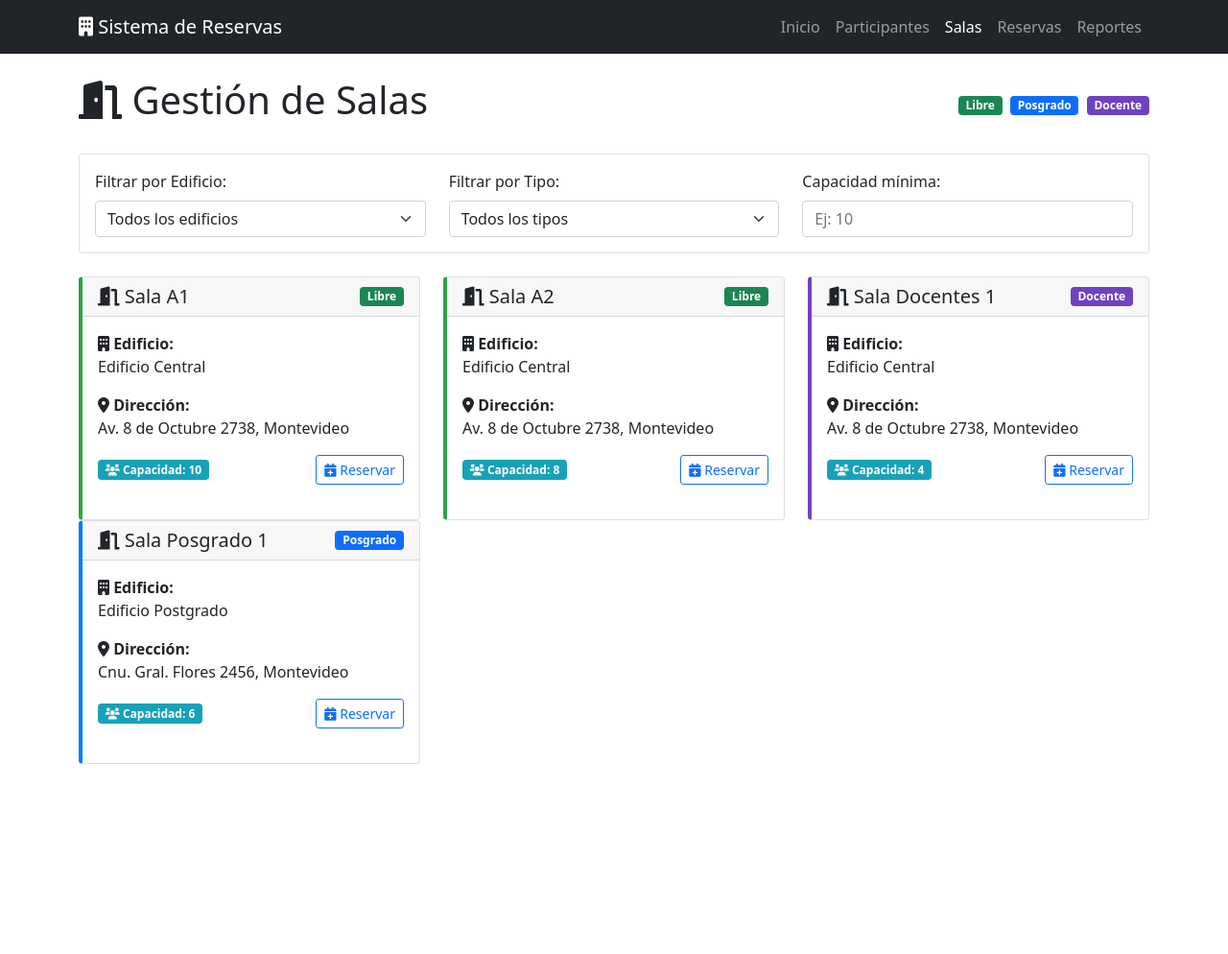
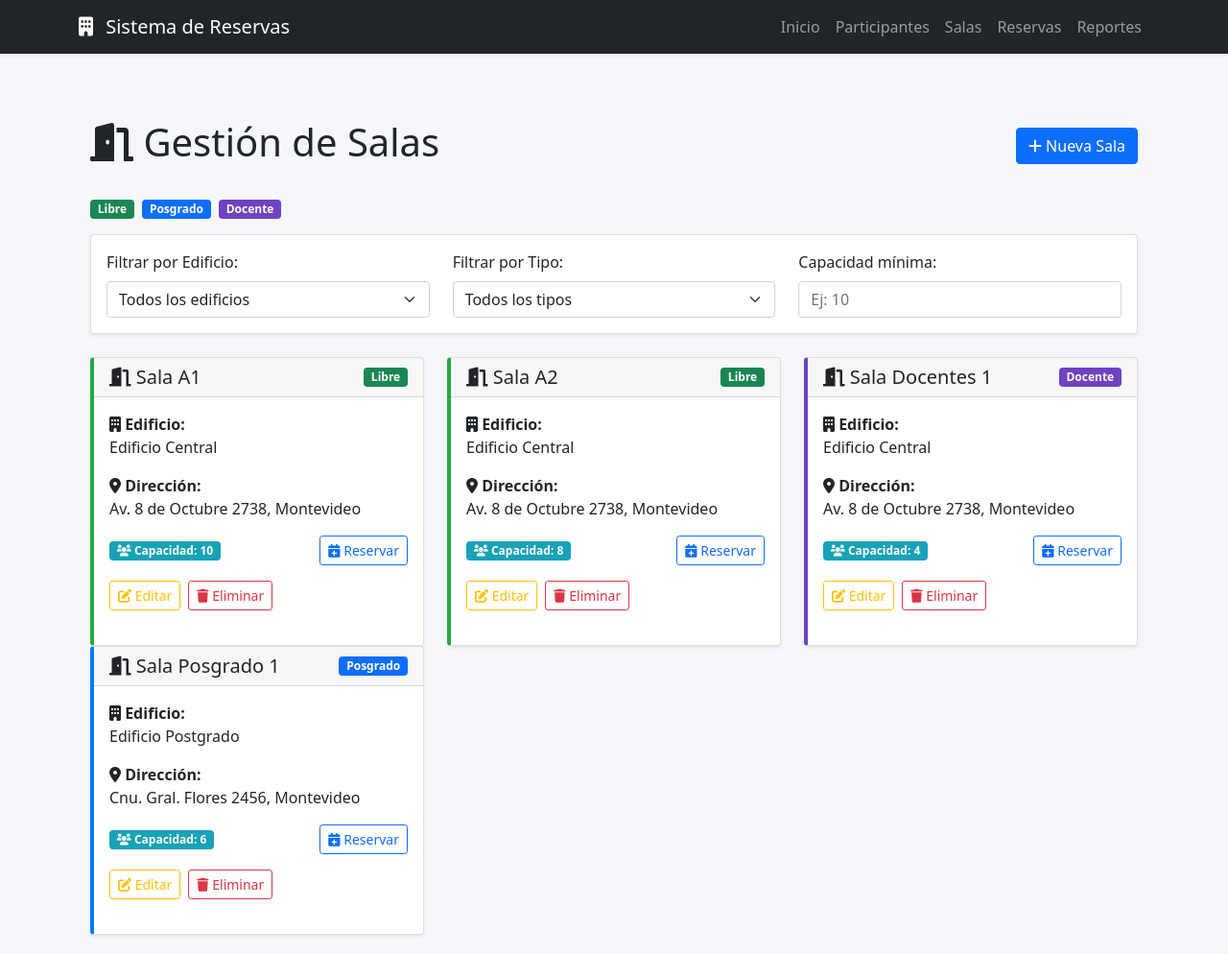
Before and after one commit to FragaEmanuel/Proyecto-Base-de-datos, a Flask app: page /salas in a window 1280 px wide. Shown: the whole page at 96% size. Before the commit the page ends 796 px from the top, so only its background shows below. Run offline with Flask 3, Linux system fonts and the light colour scheme; data that the repository does not hold is empty.

Commit message:
gestion salas

```diff
--- a/templates/salas.html
+++ b/templates/salas.html
@@ -1,11 +1,8 @@
-<!DOCTYPE html>
-<html lang="es">
-<head>
-    <meta charset="UTF-8">
-    <meta name="viewport" content="width=device-width, initial-scale=1.0">
-    <title>Gestión de Salas - Sistema de Reservas</title>
-    <link href="https://cdn.jsdelivr.net/npm/bootstrap@5.1.3/dist/css/bootstrap.min.css" rel="stylesheet">
+{% extends "base.html" %}
+
+{% block content %}
 <link href="https://cdnjs.cloudflare.com/ajax/libs/font-awesome/6.0.0/css/all.min.css" rel="stylesheet">
+
 <style>
     .card {
         transition: transform 0.2s;
@@ -20,44 +17,30 @@
     .badge-capacidad { background-color: #17a2b8; }
     .bg-purple { background-color: #6f42c1; }
 </style>
-</head>
-<body>
-    <nav class="navbar navbar-expand-lg navbar-dark bg-dark">
-        <div class="container">
-            <a class="navbar-brand" href="/">
-                <i class="fas fa-building"></i> Sistema de Reservas
-            </a>
-            <button class="navbar-toggler" type="button" data-bs-toggle="collapse" data-bs-target="#navbarNav">
-                <span class="navbar-toggler-icon"></span>
-            </button>
-            <div class="collapse navbar-collapse" id="navbarNav">
-                <div class="navbar-nav ms-auto">
-                    <a class="nav-link" href="/">Inicio</a>
-                    <a class="nav-link" href="/participantes">Participantes</a>
-                    <a class="nav-link active" href="/salas">Salas</a>
-                    <a class="nav-link" href="/reservas">Reservas</a>
-                    <a class="nav-link" href="/reportes">Reportes</a>
-                </div>
-            </div>
-        </div>
-    </nav>
 
 <div class="container mt-4">
-        <div class="row">
-            <div class="col-12">
+
+    <!-- Header -->
     <div class="d-flex justify-content-between align-items-center mb-4">
         <h1><i class="fas fa-door-open"></i> Gestión de Salas</h1>
-                    <div>
+
+        <a href="{{ url_for('nueva_sala') }}" class="btn btn-primary">
+            <i class="fas fa-plus"></i> Nueva Sala
+        </a>
+    </div>
+
+    <!-- Leyendas -->
+    <div class="mb-3">
         <span class="badge bg-success me-1">Libre</span>
         <span class="badge bg-primary me-1">Posgrado</span>
         <span class="badge bg-purple">Docente</span>
     </div>
-                </div>
 
     <!-- Filtros -->
-                <div class="card mb-4">
+    <div class="card mb-4 shadow-sm">
         <div class="card-body">
             <div class="row">
+
                 <div class="col-md-4">
                     <label for="filtroEdificio" class="form-label">Filtrar por Edificio:</label>
                     <select class="form-select" id="filtroEdificio">
@@ -71,6 +54,7 @@
                         {% endfor %}
                     </select>
                 </div>
+
                 <div class="col-md-4">
                     <label for="filtroTipo" class="form-label">Filtrar por Tipo:</label>
                     <select class="form-select" id="filtroTipo">
@@ -80,69 +64,98 @@
                         <option value="docente">Docente</option>
                     </select>
                 </div>
+
                 <div class="col-md-4">
                     <label for="filtroCapacidad" class="form-label">Capacidad mínima:</label>
                     <input type="number" class="form-control" id="filtroCapacidad" placeholder="Ej: 10" min="0">
                 </div>
+
             </div>
         </div>
     </div>
 
     <!-- Lista de Salas -->
     <div class="row" id="listaSalas">
+
         {% for sala in salas %}
         <div class="col-md-6 col-lg-4 sala-item"
              data-edificio="{{ sala.edificio }}"
              data-tipo="{{ sala.tipo_sala }}"
              data-capacidad="{{ sala.capacidad }}">
-                        <div class="card h-100 sala-{{ sala.tipo_sala }}">
+
+            <div class="card h-100 sala-{{ sala.tipo_sala }} shadow-sm">
+
                 <div class="card-header d-flex justify-content-between align-items-center">
                     <h5 class="card-title mb-0">
                         <i class="fas fa-door-open"></i> {{ sala.nombre_sala }}
                     </h5>
+
                     <span class="badge
                         {% if sala.tipo_sala == 'libre' %}bg-success
                         {% elif sala.tipo_sala == 'posgrado' %}bg-primary
                         {% else %}bg-purple{% endif %}">
-                                    {{ sala.tipo_sala|title }}
+                        {{ sala.tipo_sala | title }}
                     </span>
                 </div>
+
                 <div class="card-body">
                     <p class="card-text">
                         <strong><i class="fas fa-building"></i> Edificio:</strong><br>
                         {{ sala.edificio }}
                     </p>
+
                     <p class="card-text">
                         <strong><i class="fas fa-map-marker-alt"></i> Dirección:</strong><br>
                         {{ sala.direccion }}, {{ sala.departamento }}
                     </p>
+
                     <div class="d-flex justify-content-between align-items-center">
                         <span class="badge badge-capacidad text-white">
                             <i class="fas fa-users"></i> Capacidad: {{ sala.capacidad }}
                         </span>
+
+                        <!-- Botón Reservar -->
                         <a href="/reserva/nueva?sala={{ sala.nombre_sala|urlencode }}&edificio={{ sala.edificio|urlencode }}"
                            class="btn btn-sm btn-outline-primary">
                             <i class="fas fa-calendar-plus"></i> Reservar
                         </a>
                     </div>
+
+                    <!-- Acciones CRUD -->
+                    <div class="d-flex gap-2 mt-3">
+
+                        <!-- Editar -->
+                        <a href="{{ url_for('editar_sala', nombre_sala=sala.nombre_sala, edificio=sala.edificio) }}"
+                           class="btn btn-sm btn-outline-warning">
+                           <i class="fas fa-edit"></i> Editar
+                        </a>
+
+                        <!-- Eliminar -->
+                        <form action="{{ url_for('eliminar_sala', nombre_sala=sala.nombre_sala, edificio=sala.edificio) }}"
+                              method="POST"
+                              onsubmit="return confirm('¿Seguro que deseas eliminar esta sala?');">
+                            <button type="submit" class="btn btn-sm btn-outline-danger">
+                                <i class="fas fa-trash"></i> Eliminar
+                            </button>
+                        </form>
+                    </div>
+
                 </div>
             </div>
         </div>
         {% endfor %}
+
     </div>
 
     {% if not salas %}
-                <div class="alert alert-warning text-center">
+    <div class="alert alert-warning text-center mt-4">
         <i class="fas fa-exclamation-triangle"></i> No hay salas registradas en el sistema.
     </div>
     {% endif %}
-            </div>
-        </div>
+
 </div>
 
-    <script src="https://cdn.jsdelivr.net/npm/bootstrap@5.1.3/dist/js/bootstrap.bundle.min.js"></script>
 <script>
-        // Filtros
     document.getElementById('filtroEdificio').addEventListener('change', filtrarSalas);
     document.getElementById('filtroTipo').addEventListener('change', filtrarSalas);
     document.getElementById('filtroCapacidad').addEventListener('input', filtrarSalas);
@@ -163,16 +176,13 @@
             const muestraTipo = !tipo || salaTipo === tipo;
             const muestraCapacidad = salaCapacidad >= capacidad;
 
-                if (muestraEdificio && muestraTipo && muestraCapacidad) {
-                    sala.style.display = 'block';
-                } else {
-                    sala.style.display = 'none';
-                }
+            sala.style.display = (muestraEdificio && muestraTipo && muestraCapacidad)
+                ? 'block'
+                : 'none';
         });
     }
 
-        // Inicializar filtros
     filtrarSalas();
 </script>
-</body>
-</html>
+
+{% endblock %}
```
Also changed, not shown: templates/editar_sala.html (added, +49 -0 lines), templates/nueva_sala.html (added, +46 -0 lines). Lines whose indentation alone changed are shown as unchanged.
